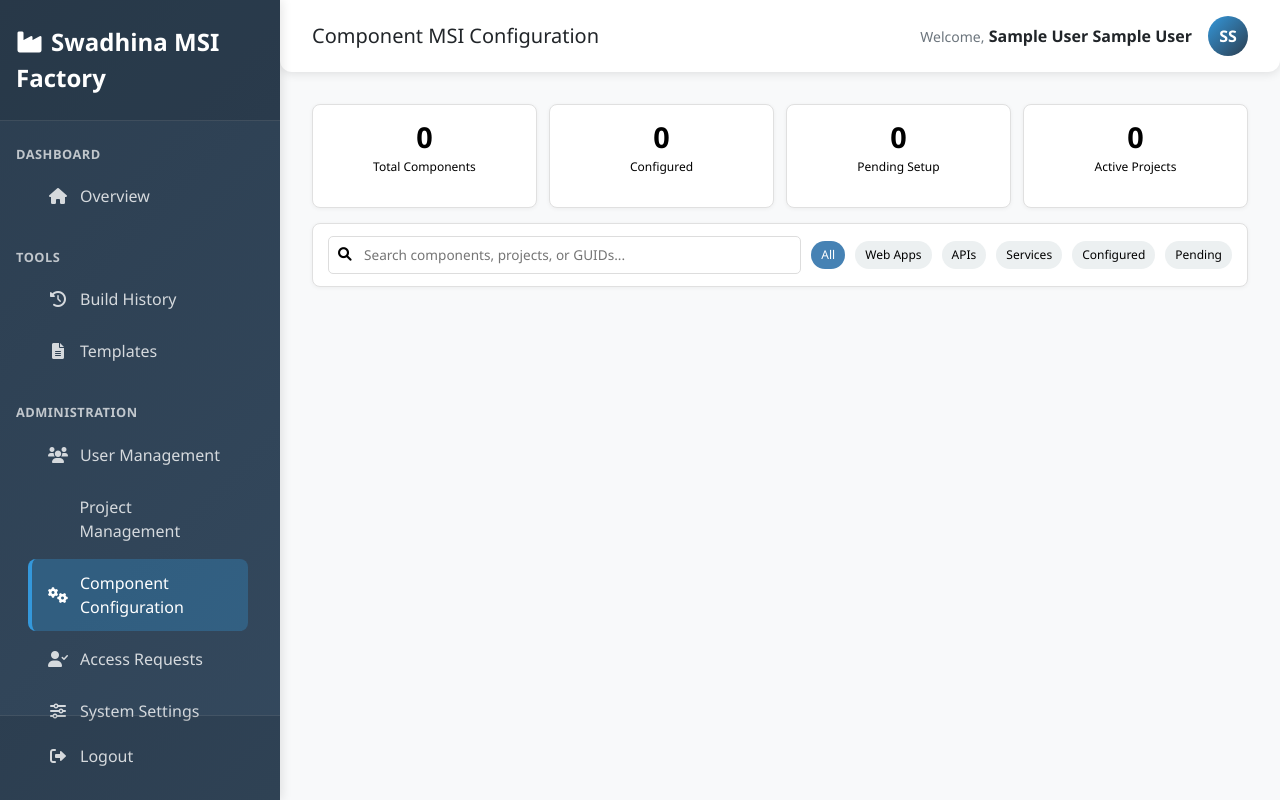
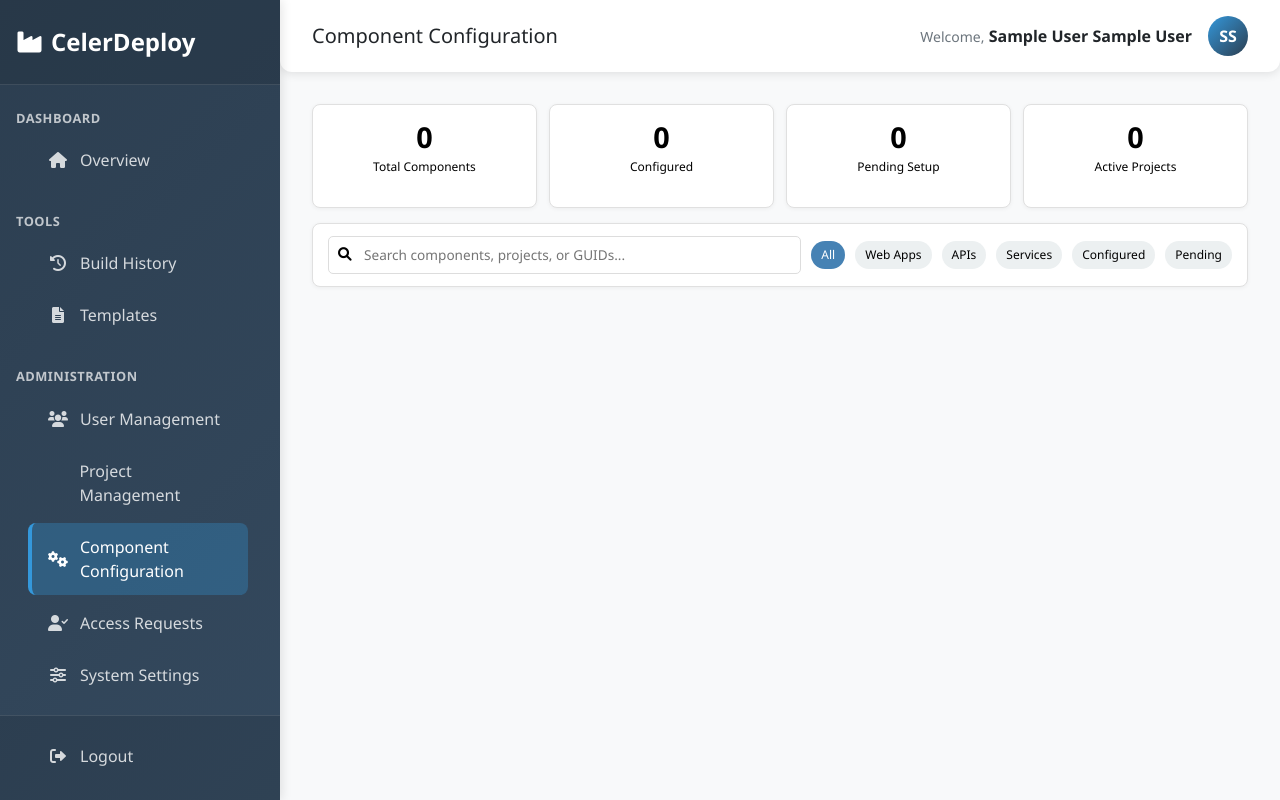
Before and after one commit to sumitgill39/WixtoolsetCommandline, a Flask app: page /component-configuration in a window 1280 px wide. Run offline with Flask 3, Linux system fonts and the light colour scheme; the visitor is signed in with stand-in values (Sample User, id 1); data that the repository does not hold is empty.

Commit message:
updated project

```diff
--- a/MSIFactory/database/db_manager_sqlserver.py
+++ b/MSIFactory/database/db_manager_sqlserver.py
@@ -242,7 +242,7 @@ class SQLServerDatabaseManager:
             default_settings = [
                 {
                     'setting_key': 'app_name',
-                    'setting_value': 'Swadhina MSI Factory',
+                    'setting_value': 'CelerDeploy',
                     'setting_type': 'string',
                     'description': 'Application name displayed in UI',
                     'category': 'general'
--- a/MSIFactory/database/schema.sql
+++ b/MSIFactory/database/schema.sql
@@ -475,7 +475,7 @@ END;
 -- Insert default system settings
 MERGE system_settings AS target
 USING (VALUES
-    ('app_name', 'Swadhina MSI Factory', 'string', 'Application name displayed in UI', 'general'),
+    ('app_name', 'CelerDeploy', 'string', 'Application name displayed in UI', 'general'),
     ('app_version', '1.0.0', 'string', 'Current application version', 'general'),
     ('max_concurrent_builds', '5', 'integer', 'Maximum number of concurrent MSI builds', 'build'),
     ('build_timeout_minutes', '30', 'integer', 'Build timeout in minutes', 'build'),
--- a/MSIFactory/main.py
+++ b/MSIFactory/main.py
@@ -53,7 +53,7 @@ except Exception as e:
 
 def simple_delete_project_from_database(project_id):
     """Simple project deletion without complex transaction handling"""
-    log_info(f"SIMPLE: Attempting simple database deletion for project {project_id}")
+    log_info(f"DATABASE: Attempting simple database deletion for project {project_id}")
 
     try:
         import pyodbc
@@ -73,22 +73,22 @@ def simple_delete_project_from_database(project_id):
                 # Let's try deleting by component_id = project_id (they might be the same)
 
                 # First, let's see what records exist in msi_configurations
-                log_info(f"SIMPLE: Checking what records exist in msi_configurations")
+                log_info(f"DATABASE: Checking what records exist in msi_configurations")
                 try:
                     cursor.execute("SELECT COUNT(*) FROM msi_configurations")
                     total_count = cursor.fetchone()[0]
-                    log_info(f"SIMPLE: Total msi_configurations records: {total_count}")
+                    log_info(f"DATABASE: Total msi_configurations records: {total_count}")
 
                     # Check what columns exist
                     cursor.execute("SELECT TOP 1 * FROM msi_configurations")
                     columns = [column[0] for column in cursor.description]
-                    log_info(f"SIMPLE: msi_configurations columns: {columns}")
+                    log_info(f"DATABASE: msi_configurations columns: {columns}")
 
-                    # Look for any records that might reference project 10
+                    # Look for any records that might reference project ID
                     if 'component_id' in columns:
                         cursor.execute("SELECT COUNT(*) FROM msi_configurations WHERE component_id = ?", (project_id,))
                         component_count = cursor.fetchone()[0]
-                        log_info(f"SIMPLE: Records with component_id={project_id}: {component_count}")
+                        log_info(f"DATABASE: Records with component_id={project_id}: {component_count}")
 
                     # Try to find records that might be blocking deletion
                     cursor.execute("SELECT COUNT(*) FROM msi_configurations")
@@ -98,63 +98,62 @@ def simple_delete_project_from_database(project_id):
                         cursor.execute("SELECT TOP 5 * FROM msi_configurations")
                         sample_data = cursor.fetchall()
                         for i, row in enumerate(sample_data):
-                            log_info(f"SIMPLE: Sample record {i+1}: {dict(zip(columns, row))}")
+                            log_info(f"DATABASE: Sample record {i+1}: {dict(zip(columns, row))}")
 
-                        # Check if there's a component_id = 10 or any reference to 10
+                        # Check if there's a component_id or any reference to project ID
                         if 'component_id' in columns:
-                            # Maybe the foreign key references the Projects table directly
-                            # Let's try to delete records where component_id could be referencing project 10
+                            # Try to delete records where component_id could be referencing project
                             cursor.execute("DELETE FROM msi_configurations WHERE component_id = ?", (project_id,))
                             targeted_delete = cursor.rowcount
-                            log_info(f"SIMPLE: Targeted delete of component_id={project_id}: {targeted_delete} rows")
+                            log_info(f"DATABASE: Targeted delete of component_id={project_id}: {targeted_delete} rows")
 
                             # If that didn't work, check for other possible relationships
                             if targeted_delete == 0:
                                 # The constraint might be that component_id references Projects.project_id
-                                # So we need to delete msi_configurations that reference project 10 directly
-                                log_info(f"SIMPLE: No targeted deletion worked, checking constraint direction")
+                                # So we need to clear all records from msi_configurations to allow project deletion
+                                log_info(f"DATABASE: No targeted deletion worked, checking constraint direction")
                                 # The FK constraint error suggests msi_configurations.component_id -> Projects.project_id
                                 # So we need to clear all records from msi_configurations to allow project deletion
                                 cursor.execute("DELETE FROM msi_configurations")
                                 cleared_all = cursor.rowcount
-                                log_info(f"SIMPLE: Cleared ALL {cleared_all} msi_configurations records to resolve constraint")
+                                log_info(f"DATABASE: Cleared ALL {cleared_all} msi_configurations records to resolve constraint")
 
                 except Exception as msi_error:
-                    log_info(f"SIMPLE: msi_configurations inspection failed: {str(msi_error)}")
+                    log_info(f"DATABASE: msi_configurations inspection failed: {str(msi_error)}")
 
                 # Also try other possible relationships
                 try:
                     cursor.execute("DELETE FROM msi_configurations WHERE project_id = ?", (project_id,))
                     rows_deleted = cursor.rowcount
-                    log_info(f"SIMPLE: Deleted {rows_deleted} rows from msi_configurations (project_id)")
+                    log_info(f"DATABASE: Deleted {rows_deleted} rows from msi_configurations (project_id)")
                 except Exception as msi_error2:
-                    log_info(f"SIMPLE: msi_configurations project_id deletion: {str(msi_error2)}")
+                    log_info(f"DATABASE: msi_configurations project_id deletion: {str(msi_error2)}")
 
                 # Try deleting other dependent tables
                 for table in ["ProjectComponents", "ProjectEnvironments"]:
                     try:
                         cursor.execute(f"DELETE FROM {table} WHERE project_id = ?", (project_id,))
                         rows_deleted = cursor.rowcount
-                        log_info(f"SIMPLE: Deleted {rows_deleted} rows from {table}")
+                        log_info(f"DATABASE: Deleted {rows_deleted} rows from {table}")
                     except Exception as dep_error:
-                        log_info(f"SIMPLE: {table} deletion: {str(dep_error)}")
+                        log_info(f"DATABASE: {table} deletion: {str(dep_error)}")
 
                 # Now delete the main project
                 cursor.execute("DELETE FROM Projects WHERE project_id = ?", (project_id,))
                 rows_affected = cursor.rowcount
-                log_info(f"SIMPLE: Deleted {rows_affected} rows for project {project_id}")
+                log_info(f"DATABASE: Deleted {rows_affected} rows for project {project_id}")
 
                 if rows_affected > 0:
                     conn.commit()
-                    log_info(f"SIMPLE: Project {project_id} deleted successfully")
+                    log_info(f"DATABASE: Project {project_id} deleted successfully")
                     return True, "Project deleted successfully"
                 else:
-                    log_info(f"SIMPLE: No rows found for project {project_id}")
+                    log_info(f"DATABASE: No rows found for project {project_id}")
                     return False, "Project not found"
 
     except Exception as e:
-        log_error(f"SIMPLE: Error deleting project {project_id}: {str(e)}")
-        return False, f"Simple deletion error: {str(e)}"
+        log_error(f"DATABASE: Error deleting project {project_id}: {str(e)}")
+        return False, f"Database deletion error: {str(e)}"
 
 def delete_project_from_database(project_id):
     """Delete project from SQL Server database"""
@@ -1147,7 +1146,7 @@ def api_generate_msi():
 
 @app.route('/component-configuration')
 def component_configuration():
-    """Component MSI Configuration Management page"""
+    """Component Configuration Management page"""
     if 'username' not in session or session.get('role') != 'admin':
         flash('Admin access required', 'error')
         return redirect(url_for('login'))
--- a/MSIFactory/webapp/templates/base_sidebar.html
+++ b/MSIFactory/webapp/templates/base_sidebar.html
@@ -177,7 +177,7 @@
     <div class="sidebar" id="sidebar">
         <div class="sidebar-header">
             <a href="{{ url_for('project_dashboard') }}" class="sidebar-brand">
-                <i class="fas fa-industry me-2"></i>Swadhina MSI Factory
+                <i class="fas fa-industry me-2"></i>CelerDeploy
             </a>
         </div>
 
--- a/MSIFactory/webapp/templates/component_configuration.html
+++ b/MSIFactory/webapp/templates/component_configuration.html
@@ -1,7 +1,7 @@
 {% extends "base_sidebar.html" %}
 
-{% block title %}Component MSI Configuration - MSI Factory{% endblock %}
-{% block page_title %}Component MSI Configuration{% endblock %}
+{% block title %}Component Configuration - MSI Factory{% endblock %}
+{% block page_title %}Component Configuration{% endblock %}
 
 {% block content %}
 <style>
--- a/MSIFactory/webapp/templates/login.html
+++ b/MSIFactory/webapp/templates/login.html
@@ -250,7 +250,7 @@
                         <div class="brand-logo">
                             <i class="fas fa-industry"></i>
                         </div>
-                        <h1 class="brand-title">Swadhina</h1>
+                        <h1 class="brand-title">CelerDeploy</h1>
                         <p class="brand-subtitle">Package Generation Platform</p>
 
                         <!-- Features Overview -->
```
Also changed, not shown: 3 other files.
